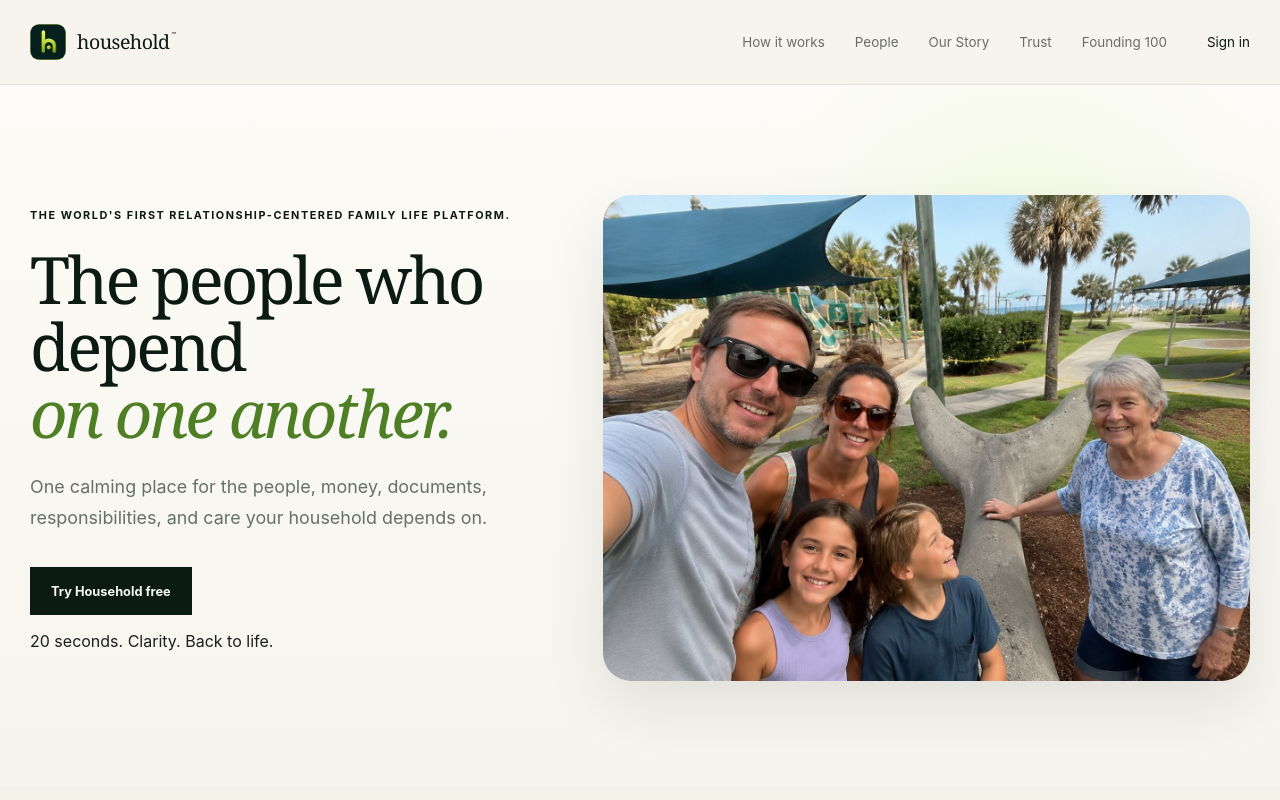
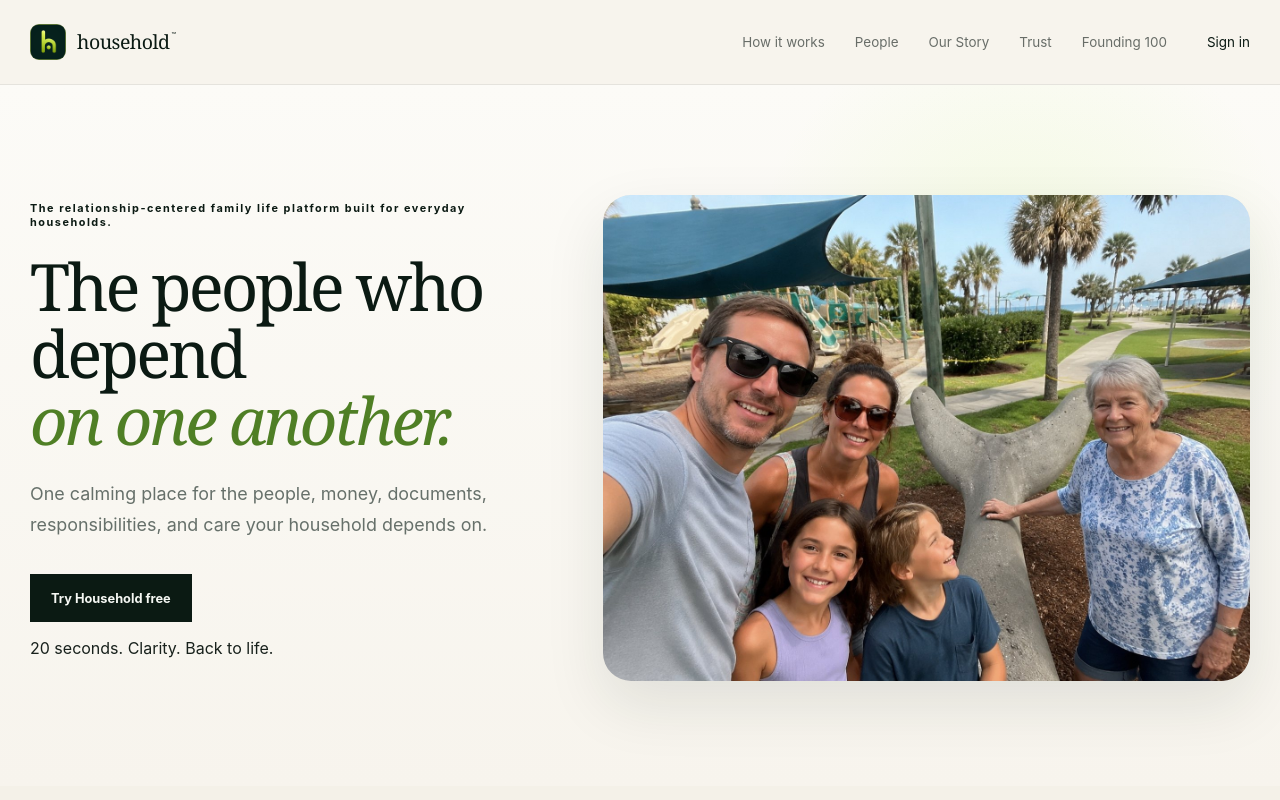
Before and after one commit to bigteach85/household-site, a React (Vite) app: page / in a window 1280 px wide. Shown: the top 800 px of the page. Built offline with nearby package versions, Linux system fonts and the light colour scheme; no server answers.

Commit message:
Ratify relationship-centered public positioning (#7)
* Ratify relationship-centered public positioning

* Remove world-first claim from site metadata

```diff
--- a/index.html
+++ b/index.html
@@ -12,7 +12,7 @@
     <meta name="theme-color" content="#06110F" />
     <meta
       name="description"
-      content="Household is the world’s first relationship-centered family life platform—an intelligent household companion for your people, money, documents, responsibilities, and care."
+      content="The relationship-centered family life platform built for everyday households. Household connects responsibilities, money, documents, care, and next steps around the people who depend on one another."
     />
     <link rel="canonical" href="https://householdstudio.com/" />
 
@@ -26,7 +26,7 @@
     />
     <meta
       property="og:description"
-      content="Household is the world’s first relationship-centered family life platform—an intelligent household companion for your people, money, documents, responsibilities, and care."
+      content="The relationship-centered family life platform built for everyday households. Household connects responsibilities, money, documents, care, and next steps around the people who depend on one another."
     />
     <meta
       property="og:image"
@@ -44,7 +44,7 @@
     />
     <meta
       name="twitter:description"
-      content="Household is the world’s first relationship-centered family life platform—an intelligent household companion for your people, money, documents, responsibilities, and care."
+      content="The relationship-centered family life platform built for everyday households. Household connects responsibilities, money, documents, care, and next steps around the people who depend on one another."
     />
     <meta
       name="twitter:image"
@@ -57,7 +57,7 @@
         "@type": "WebApplication",
         "name": "household",
         "url": "https://householdstudio.com/",
-        "description": "The world's first relationship-centered family life platform—an intelligent household companion for the people, money, documents, responsibilities, and care a household depends on.",
+        "description": "The relationship-centered family life platform built for everyday households. Household connects responsibilities, money, documents, care, and next steps around the people who depend on one another.",
         "applicationCategory": "LifestyleApplication",
         "operatingSystem": "Web"
       }
--- a/src/App.jsx
+++ b/src/App.jsx
@@ -26,7 +26,7 @@ function App() {
       </header>
 
       <section className="hero"><div className="hero-inner hero-layout"><div className="hero-content">
-        <p className="eyebrow">THE WORLD'S FIRST RELATIONSHIP-CENTERED FAMILY LIFE PLATFORM.</p>
+        <p className="eyebrow">The relationship-centered family life platform built for everyday households.</p>
         <h1>The people who depend<br/><em>on one another.</em></h1>
         <p className="hero-copy">One calming place for the people, money, documents, responsibilities, and care your household depends on.</p>
         <a className="bring-it-button" href="https://app.householdstudio.com/?mode=join">Try Household free</a>
@@ -39,7 +39,7 @@ function App() {
 
       <section className="product-experience"><div className="product-experience-inner"><div className="product-intro"><p className="eyebrow dark-eyebrow">YOUR HOUSEHOLD, TOGETHER</p><h2>Everything that matters at home.<br/><em>One understandable picture.</em></h2></div><div className="product-devices-premium"><div className="device-laptop"><div className="device-laptop-screen"><img src="/images/household-dashboard-desktop.png" alt="Household Family Picture dashboard on desktop."/></div><div className="device-laptop-base"><div className="device-laptop-notch"></div></div></div><div className="device-phone"><div className="device-phone-speaker"></div><div className="device-phone-screen"><img src="/images/household-dashboard-mobile.png" alt="Household Family Picture on mobile."/></div></div></div><p className="product-note">Your household when you need it.<br/><em>Your life when you don't.</em></p></div></section>
 
-      <section className="network" id="people"><div className="network-inner"><div><p className="eyebrow dark-eyebrow">THE RELATIONSHIP-CENTERED DIFFERENCE</p><h2>People are not<br/><em>seats.</em></h2><figure className="household-illustration household-illustration--companionship" aria-hidden="true"><img src="/images/illustrations/household-companionship.png" alt=""/></figure></div><div className="network-copy"><p className="network-lead">Most household apps organize tasks, calendars, or files.</p><p>Household begins with the people in your life—and the relationships, responsibilities, money, documents, and care that connect them.</p><p className="network-statement">Adding Grandma shouldn't carry a price tag.</p></div></div></section>
+      <section className="network" id="people"><div className="network-inner"><div><p className="eyebrow dark-eyebrow">THE RELATIONSHIP-CENTERED DIFFERENCE</p><h2>People are not<br/><em>seats.</em></h2><figure className="household-illustration household-illustration--companionship" aria-hidden="true"><img src="/images/illustrations/household-companionship.png" alt=""/></figure></div><div className="network-copy"><p className="network-lead">Most family apps organize what families do. Household is built to understand who depends on whom—and connect responsibilities, money, documents, care and next steps around those relationships.</p><p>Household is not another family organizer or digital filing cabinet. It is an emerging relationship-centered understanding layer for everyday family life.</p><p className="network-statement">Adding Grandma shouldn't carry a price tag.</p></div></div></section>
 
       <section className="trust-section" id="trust"><div className="trust-inner"><div><p className="eyebrow dark-eyebrow">TRUST & PRIVACY</p><h2>Your household should feel<br/><em>private by default.</em></h2></div><div className="trust-copy"><div className="trust-points"><div className="trust-point"><span>01</span><div><h3>Your household is yours.</h3></div></div><div className="trust-point"><span>02</span><div><h3>Access follows relationships.</h3></div></div><div className="trust-point"><span>03</span><div><h3>Useful, then quiet.</h3></div></div></div></div></div></section>
 
```
